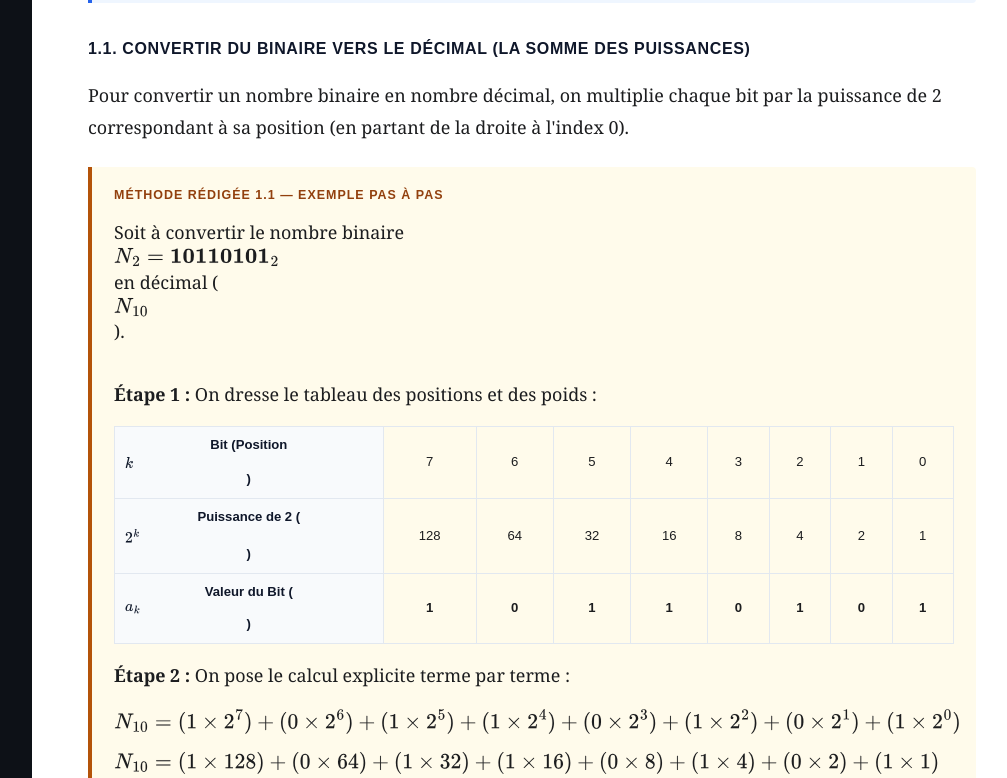
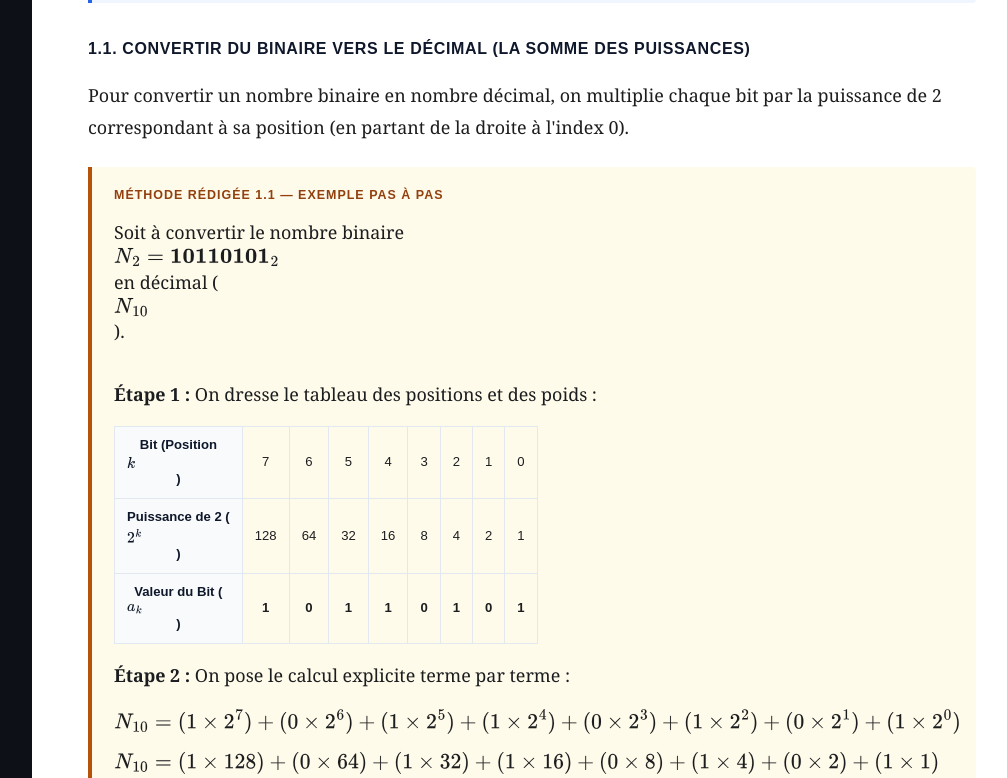
Before and after one commit to ROMI021/apprendretonmetierprecis.com, a Next.js app in the folder souverainete-app/: page /parcours/systemes-critiques/session/1 in a window 1280 px wide. Shown: the part 802-1580 px from the top of the page, without its empty margins (248-1255 px from the left). Built offline with nearby package versions, Linux system fonts and the light colour scheme.

Commit message:
reparation du retour a la ligne des parentheses

```diff
--- a/souverainete-app/src/app/globals.css
+++ b/souverainete-app/src/app/globals.css
@@ -634,12 +634,14 @@ body {
 
 .table-responsive {
   width: 100%;
-  overflow-x: auto;
+  overflow-x: auto;          /* Défilement horizontal si tableau trop large */
+  overflow-y: visible;
   margin: 16px 0;
+  -webkit-overflow-scrolling: touch; /* Défilement fluide sur mobile */
 }
 
 table.math-table {
-  width: 100%;
+  /* width: 100% retiré : le tableau prend sa largeur naturelle (nowrap) */
   border-collapse: collapse;
   font-family: 'IBM Plex Sans', sans-serif;
   font-size: 0.82rem;
@@ -648,14 +650,18 @@ table.math-table {
 table.math-table th,
 table.math-table td {
   border: 1px solid #e2e8f0;
-  padding: 7px 10px;
+  padding: 7px 12px;
   text-align: center;
+  white-space: nowrap;      /* Empêche tout retour à la ligne dans une cellule */
+  word-break: keep-all;     /* Ne coupe jamais un mot ou une expression */
+  hyphens: none;            /* Aucun trait d'union automatique */
 }
 
 table.math-table th {
   background-color: #f8fafc;
   color: #0f172a;
   font-weight: 600;
+  white-space: nowrap;
 }
 
 .exercise-section {
--- a/souverainete-app/src/data/parcours.ts
+++ b/souverainete-app/src/data/parcours.ts
@@ -3,6 +3,7 @@ export interface SessionData {
   title: string;
   tome: string;
   duration: string;
+  note: string;   // Objectif pédagogique affiché en haut de chaque session
   htmlContent: string;
 }
 
```
